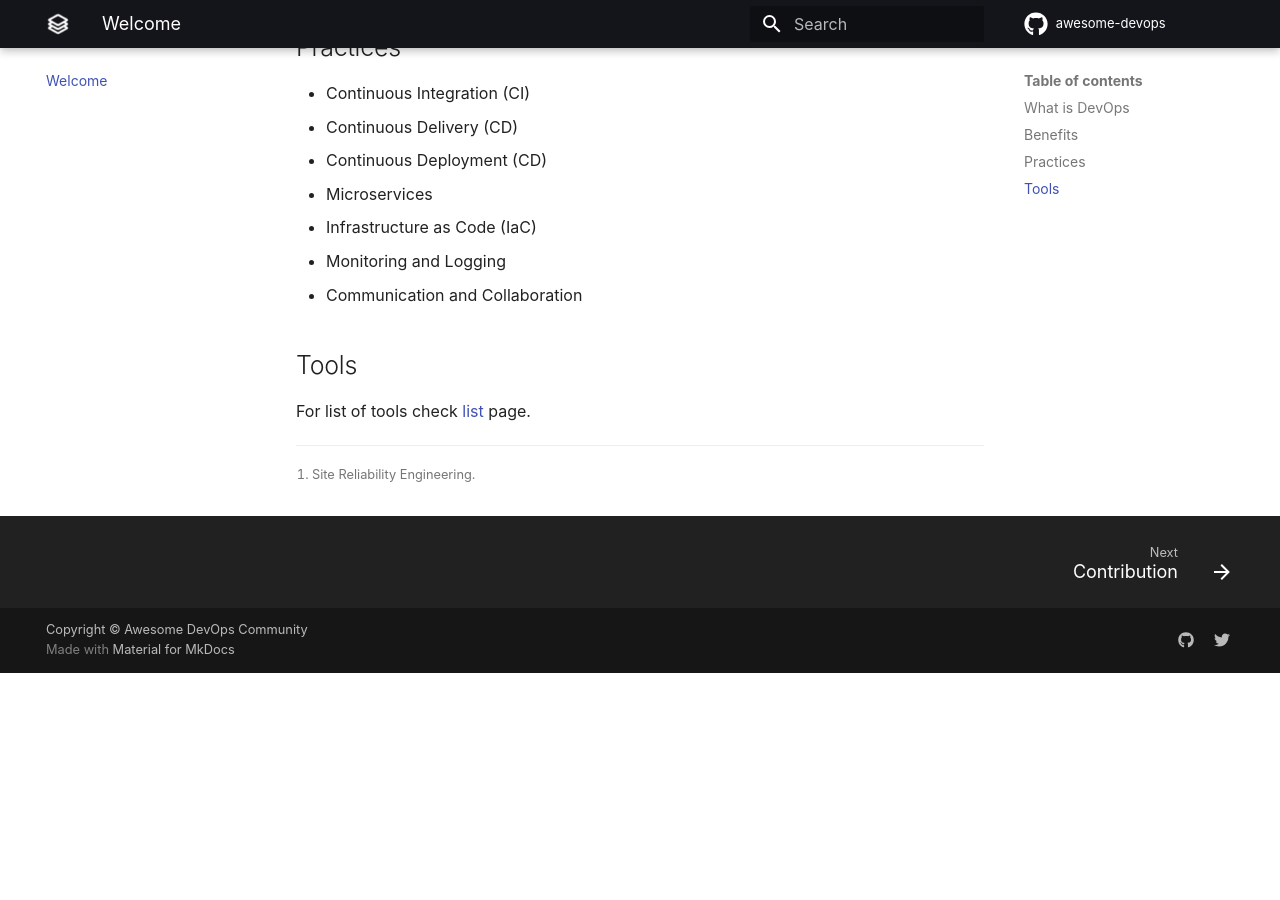
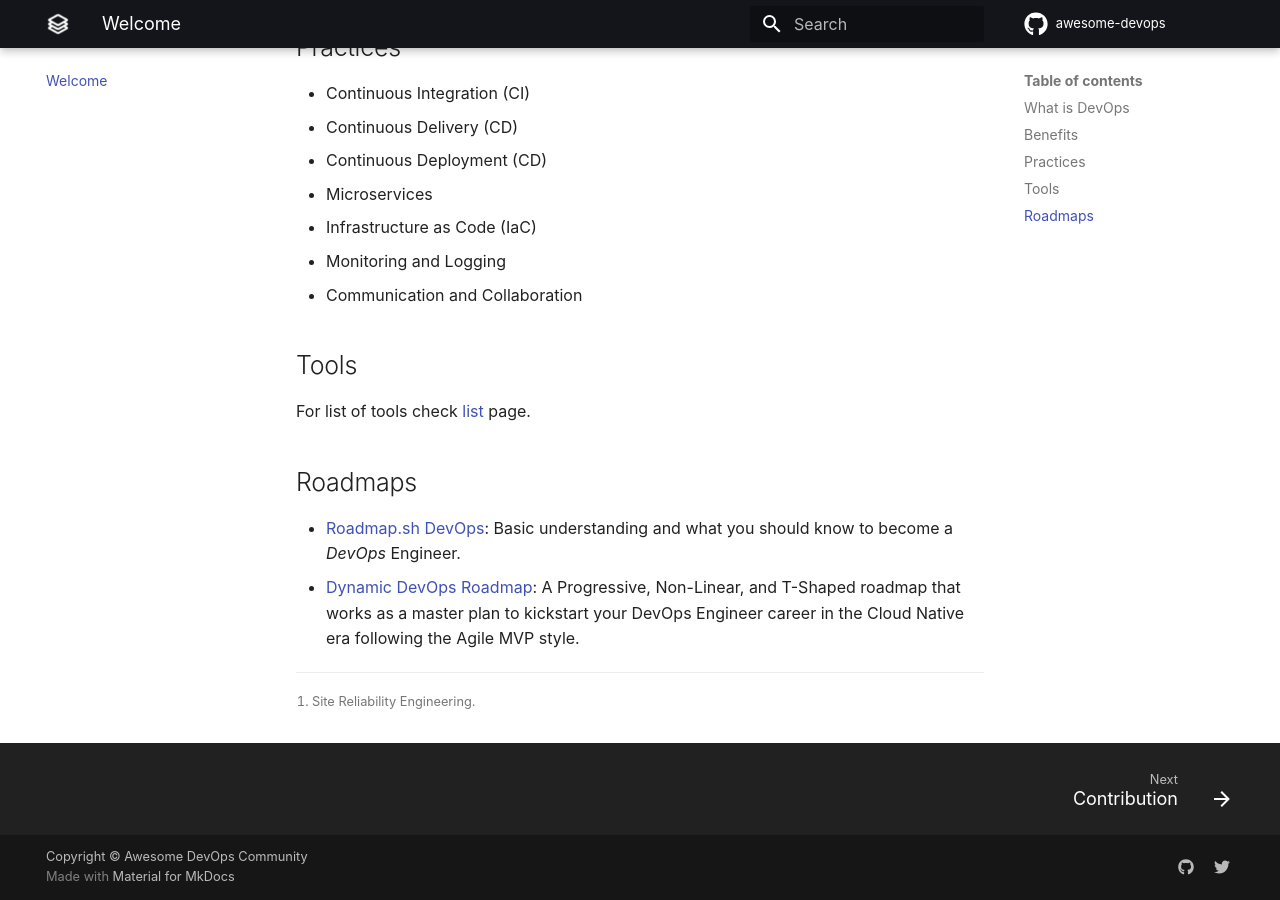
Before and after one commit to wmariuss/awesome-devops, an MkDocs documentation site: the page built from docs/index.md, in a window 1280 px wide and 900 px high, scrolled down 1040 px. Built offline with MkDocs 1.6.1 and Material for MkDocs 9.7.7, drawn with Linux system fonts in a browser that asks for light colours; comment, search, counter and statistics services are not loaded; before the commit the page ends 1713 px from its top, so only the background shows below that.

Commit message:
Added: Dynamic DevOps Roadmap

```diff
--- a/docs/index.md
+++ b/docs/index.md
@@ -31,4 +31,9 @@ DevOps is the combination of cultural philosophies, practices, and tools that in
 
 For list of tools check [list](http://awesome-devops.xyz/list) page.
 
+## Roadmaps
+
+- [Roadmap.sh DevOps](https://roadmap.sh/devops): Basic understanding and what you should know to become a *DevOps* Engineer.
+- [Dynamic DevOps Roadmap](https://devopsroadmap.io): A Progressive, Non-Linear, and T-Shaped roadmap that works as a master plan to kickstart your DevOps Engineer career in the Cloud Native era following the Agile MVP style.
+
 [^1]: Site Reliability Engineering.
```
Also changed, not shown: README.md (+2 -1 lines).
